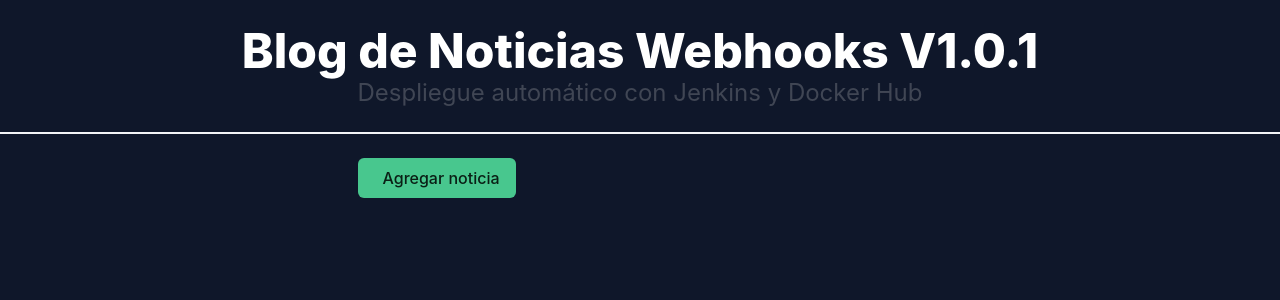
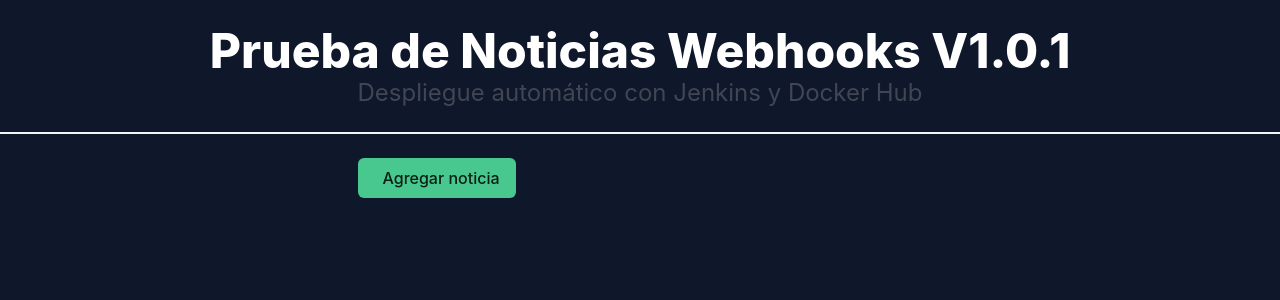
Before and after one commit to l19590310-sudo/examen2, a Flask app: page / in a window 1280 px wide. Shown: the top 300 px of the page. Run offline with Flask 3, Linux system fonts and the light colour scheme; data that the repository does not hold is empty; some libraries are stand-ins or nearby versions.

Commit message:
Commit prueba

```diff
--- a/templates/base.html
+++ b/templates/base.html
@@ -10,7 +10,7 @@
     <header>
     <br>
     <h1 class="title has-text-centered has-text-white is-1">
-       Blog de Noticias Webhooks V1.0.1
+       Prueba de Noticias Webhooks V1.0.1
     </h1>
     <h2 class="subtitle has-text-centered is-4">
         Despliegue automático con Jenkins y Docker Hub
```
